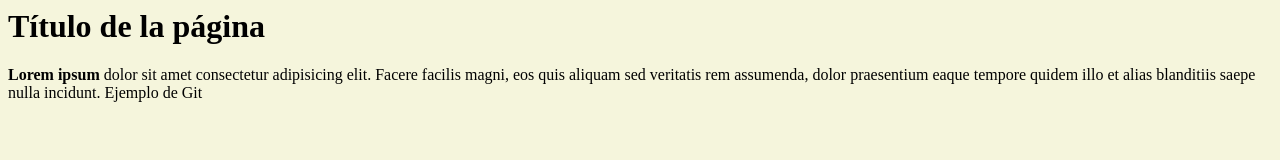
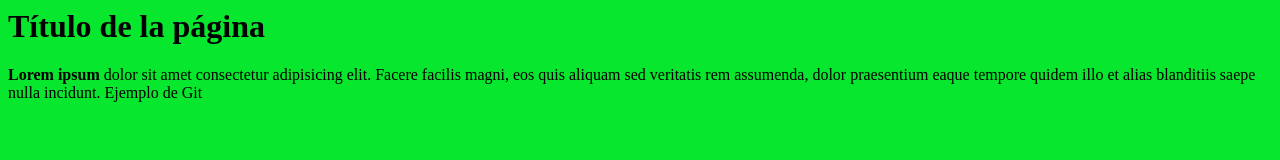
Before and after one commit to Luismariatorralba/BecaAngular6, a plain HTML site: page index.html in a window 1280 px wide. Drawn offline with Linux system fonts and the light colour scheme.

Commit message:
Experimento color de fondo

```diff
--- a/index.html
+++ b/index.html
@@ -3,7 +3,7 @@
 <head>
     <style>
         body {
-            background-color: beige;
+            background-color: rgb(7, 231, 45);
         }
     </style>
 </head>
```
